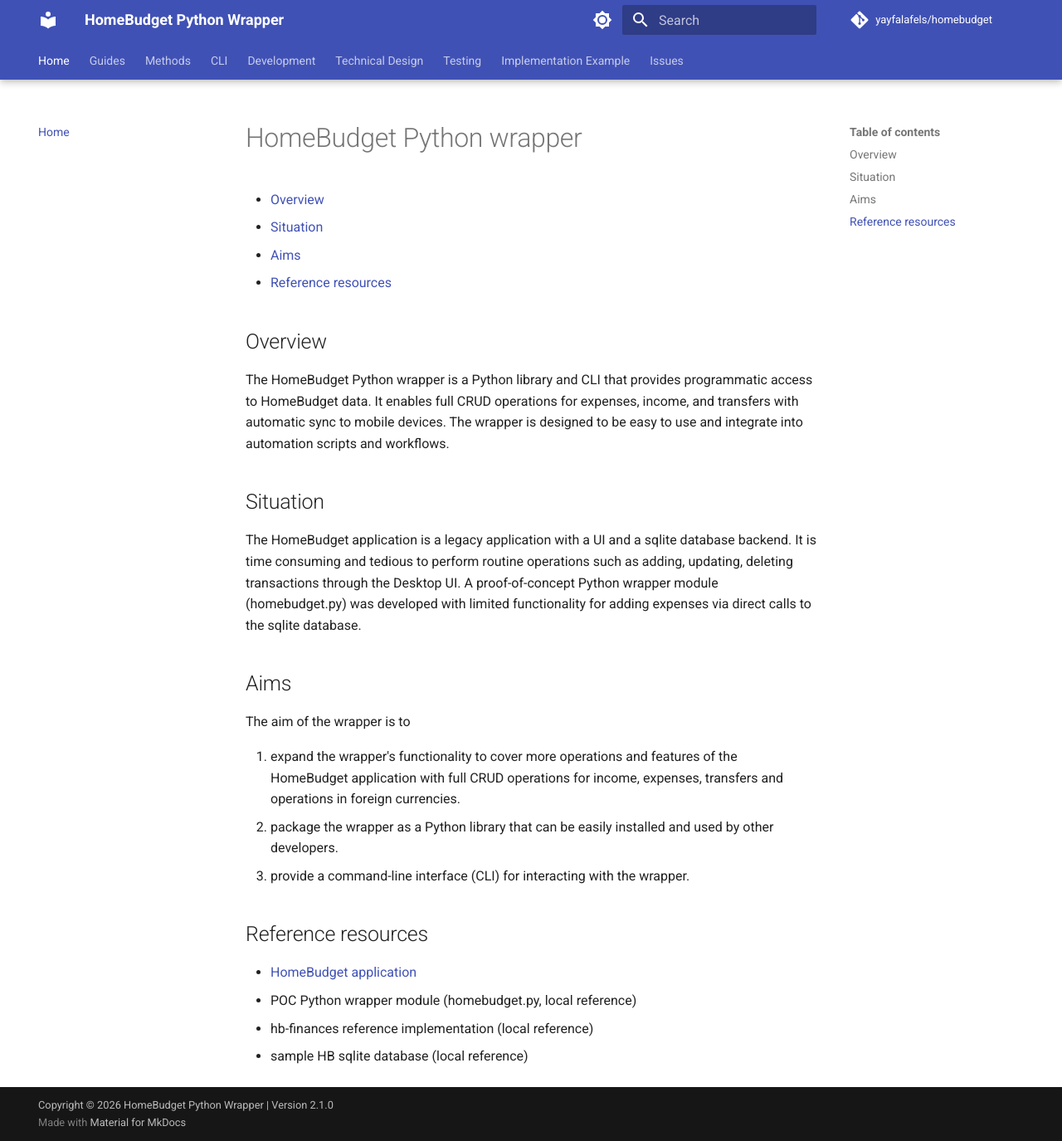
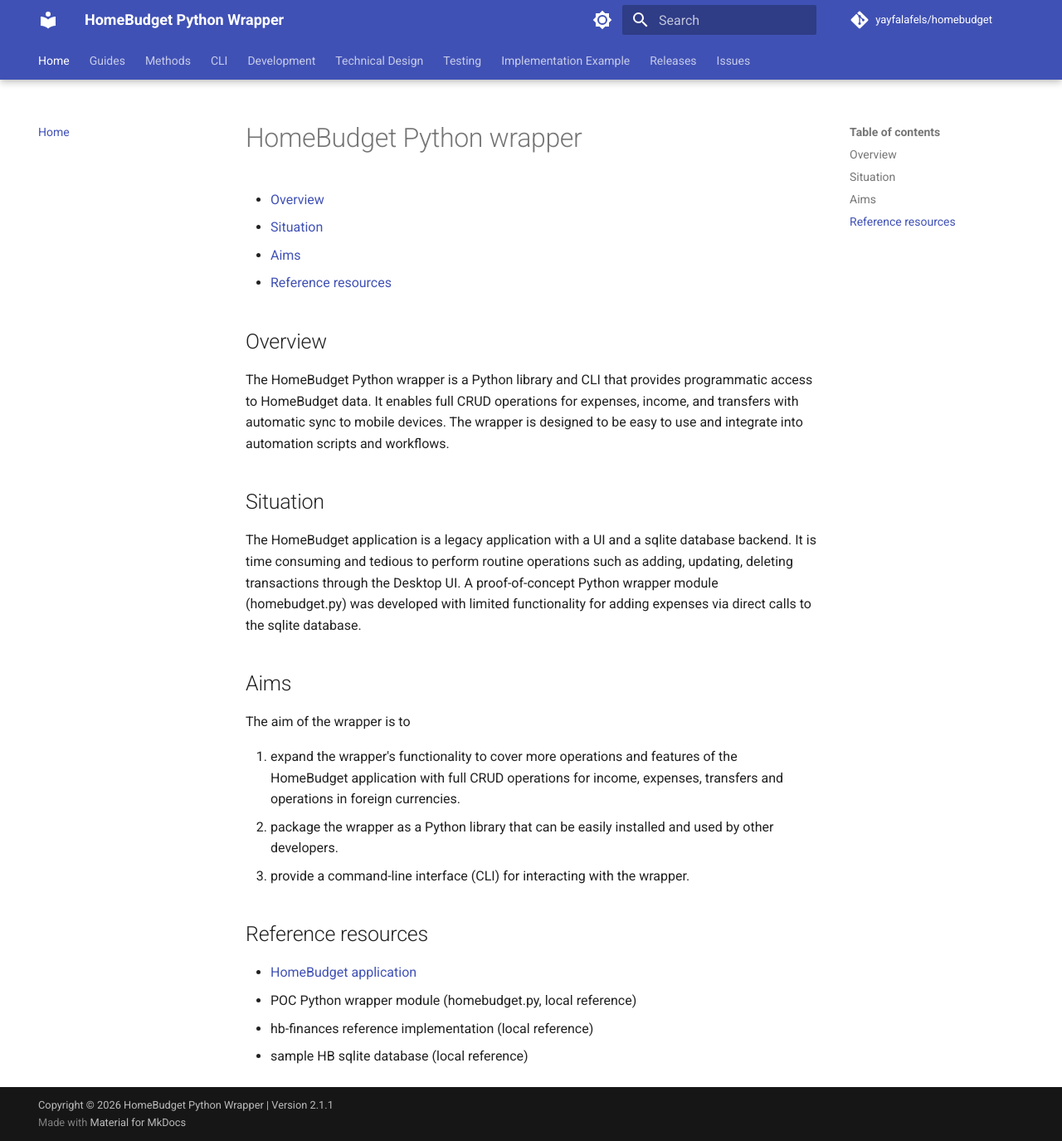
Before and after one commit to yayfalafels/homebudget, an MkDocs documentation site: the page built from docs/index.md, in a window 1280 px wide and 1375 px high. Shown: the whole window at 83% size. Built offline with MkDocs 1.6.1 and Material for MkDocs 9.7.7, drawn with Linux system fonts in a browser that asks for light colours; comment, search, counter and statistics services are not loaded.

Commit message:
dev: [v211] update mkdocs nav

```diff
--- a/mkdocs.yml
+++ b/mkdocs.yml
@@ -5,9 +5,9 @@ repo_url: https://github.com/yayfalafels/homebudget
 repo_name: yayfalafels/homebudget
 
 extra:
-  version: "2.1.0"
+  version: "2.1.1"
 
-copyright: Copyright &copy; 2026 HomeBudget Python Wrapper | Version 2.1.0
+copyright: Copyright &copy; 2026 HomeBudget Python Wrapper | Version 2.1.1
 
 theme:
   name: material
@@ -98,4 +98,8 @@ nav:
   - Implementation Example:
     - Workflow: workflow.md
 
+  - Releases:
+    - 2.1.1:
+      - Negative Amounts Support: releases/211/211-negative-amounts.md
+
   - Issues: issues.md
```
